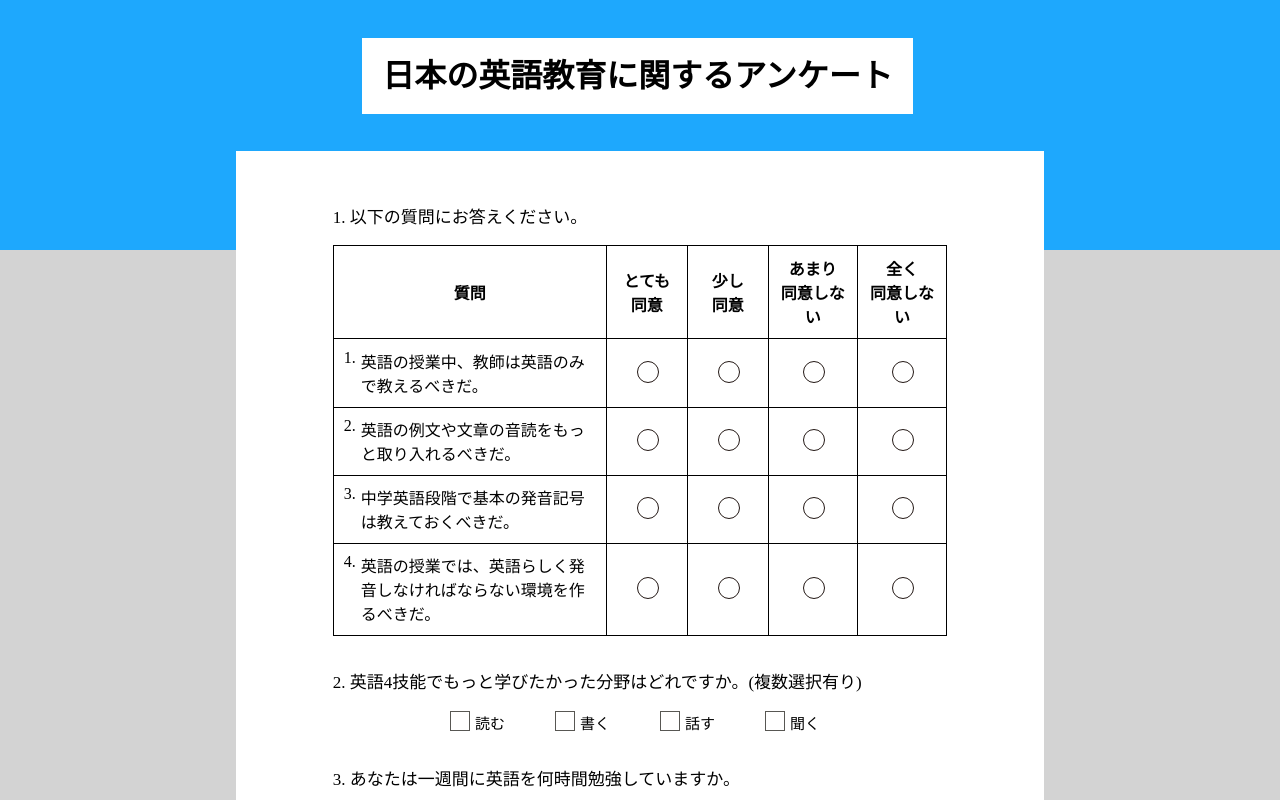
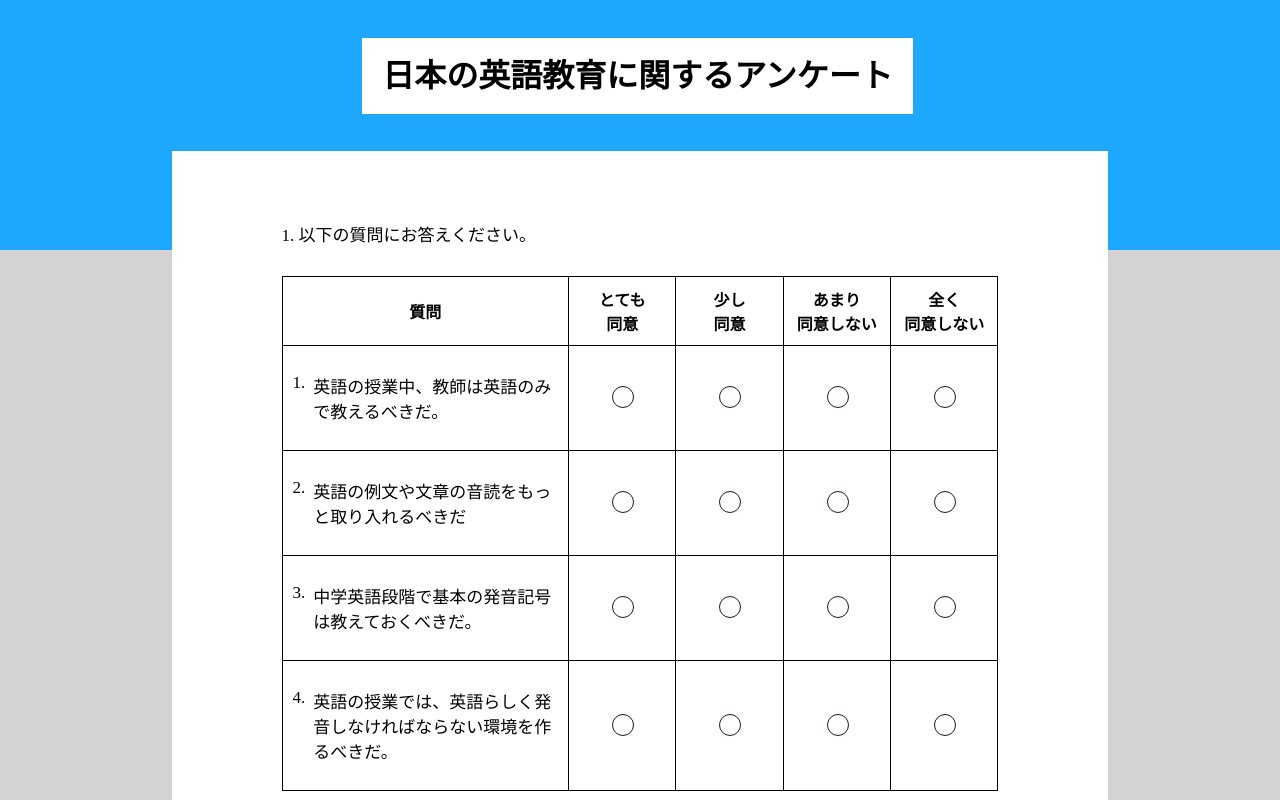
Before and after one commit to shun1121/documents-questionnaire, a React app: page / in a window 1280 px wide. Shown: the top 800 px of the page. Built offline with nearby package versions, Linux system fonts and the light colour scheme.

Commit message:
added confirmation compornent to storybook and implemented close function to modal overlay

```diff
--- a/src/App.scss
+++ b/src/App.scss
@@ -28,7 +28,7 @@ p {
 .form {
   background-color: white;
   margin: -120px auto 0;
-  width: 60%;
+  width: 70%;
   padding: 20px;
   margin-bottom: 80px;
 }
@@ -41,6 +41,8 @@ form {
 }
 .questions {
   padding-top: 15px;
+  margin-top: 35px;
+  margin-bottom: 30px;
 }
 // overlayで囲んだ内容の表示位置などを決める
 #overlay {
@@ -55,10 +57,22 @@ form {
   overflow-y: scroll;
   overflow: auto;
 }
-.questionTtl {
-  padding-left: 10px;
-  text-align: left;
+#overlay2 {
+  position:fixed;
+  top: 0;
+  left: 0;
+  width: 100%;
+  height: 100%;
+  background-color: rgba(0,0,0,0.5);
+
+  display: flex;
+  overflow-y: scroll;
+  overflow: auto;
 }
+// .questionTtl {
+//   padding-left: 10px;
+//   text-align: left;
+// }
 // .content {
 //   justify-content: center;
 //   width: 80%;
--- a/src/App.tsx
+++ b/src/App.tsx
@@ -41,7 +41,7 @@ const App: VFC = () => {
   const val3 = answer3.value
   const val4 = answer4.value
 
-  const handleSubmit = (e: any) => {
+  const handleSubmit = (e: React.FormEvent<HTMLFormElement>) => {
     if (val1 === "" || val2 === "" || val3 === "" || val4 === ""
     || checkbox.length === 0 || select === "" || text === "") {
       dispatch(flgOpen(!flg))
@@ -49,6 +49,38 @@ const App: VFC = () => {
       dispatch(confirmOpen(!confirm))
     }
     e.preventDefault()
+  }
+
+  // setTimeout(() => {
+  //   const modal = document.getElementById('overlay')
+  //   modal.addEventListener('click', (e: any) => {
+  //     if (confirm && e.target === modal) {
+  //       dispatch(confirmOpen(!confirm))
+  //     } else if (flg && e.target === modal) {
+  //       dispatch(flgOpen(!flg))
+  //     }
+  //   })
+  // },0)
+  if (confirm) {
+    setTimeout(() => {
+      const modal = document.getElementById('overlay')
+      modal.addEventListener('click', (e: any) => {
+        console.log(e.target)
+        if (e.target === modal) {
+          dispatch(confirmOpen(!confirm))
+        }
+      })
+    },0)
+  }
+  if (flg) {
+    setTimeout(() => {
+      const modal2 = document.getElementById('overlay2')
+      modal2.addEventListener('click', (e: any) => {
+        if (e.target === modal2) {
+          dispatch(flgOpen(!flg))
+        }
+      })
+    },0)
   }
 
   return (
@@ -68,8 +100,9 @@ const App: VFC = () => {
           <SelectBox time="時間" />
           <Questions questionNum="4" />
           <InputText />
-          <div className="buttonWrapper">
+          <div className="buttonWrapper" id="buttonWrapper">
             <StoryButton
+              id="button"
               handleClick={() => {}}
               label="回答状況を確認"
               primary
@@ -89,7 +122,7 @@ const App: VFC = () => {
         <></>
       )}
       {flg ? (
-        <div id="overlay">
+        <div id="overlay2">
           <Error />
         </div>
       ) : (
--- a/src/components/StorySelectbox.tsx
+++ b/src/components/StorySelectbox.tsx
@@ -10,12 +10,10 @@ interface SelectboxProps {
 }
 
 export const StorySelectbox = ({
-  value='default',
   time,
   options=timeOptions,
   handleChange
 }: SelectboxProps) => {
-  console.log(value)
 
   return (
     <div className="wrapper">
--- a/src/components/storyButton.tsx
+++ b/src/components/storyButton.tsx
@@ -2,6 +2,7 @@ import React from 'react';
 import './storyButton.css'
 
 interface ButtonProps {
+  id?: string;
   primary?: boolean;
   backgroundColor?: string;
   color?: string;
@@ -11,6 +12,7 @@ interface ButtonProps {
 }
 
 export const StoryButton = ({
+  id,
   primary = false,
   backgroundColor,
   color,
@@ -35,6 +37,7 @@ export const StoryButton = ({
   }
   return (
     <button
+      id={id}
       onClick={handleClick}
       className={['storybook-button', mode].join(' ')}
       style={style}
--- a/src/components/storyTable.css
+++ b/src/components/storyTable.css
@@ -5,7 +5,12 @@ table {
 }
 .questionTtl {
   text-align: left;
+}
+.Question {
   display: flex;
+}
+.QuestionNum {
+  margin-right: 8px;
 }
 .th1, .th2, .th3, .th4, .th5,
 .td1, .td2, .td3, .td4, .td5 {
@@ -13,11 +18,8 @@ table {
   padding: 10px;
   box-sizing: border-box;
 }
-.td1 {
-  border-top: none;
-  border-right: none;
-  margin: -0.5px;
-  box-sizing: border-box;
+.th2, .th3, .th4, .th5 {
+  width: 15%;
 }
 span {
   margin-right: 5px;
--- a/src/components/storyTable.tsx
+++ b/src/components/storyTable.tsx
@@ -22,7 +22,12 @@ export const StoryTable = ({
         </thead>
         <tbody>
           <tr className="1">
-            <td className="questionTtl td1"><span>1. </span>英語の授業中、教師は英語のみで教えるべきだ。</td>
+            <td className="questionTtl td1">
+              <div className="Question">
+                <p className="QuestionNum">1. </p>
+                <p>英語の授業中、教師は英語のみで教えるべきだ。</p>
+              </div>
+            </td>
             <td className="td2">
               <input
                 type="radio"
@@ -65,7 +70,12 @@ export const StoryTable = ({
             </td>
           </tr>
           <tr className="2">
-            <td className="questionTtl td1"><span>2. </span>英語の例文や文章の音読をもっと取り入れるべきだ。</td>
+            <td className="questionTtl td1">
+              <div className="Question">
+                <p className="QuestionNum">2. </p>
+                <p>英語の例文や文章の音読をもっと取り入れるべきだ</p>
+              </div>
+            </td>
             <td className="td2">
               <input
                 type="radio"
@@ -108,7 +118,12 @@ export const StoryTable = ({
             </td>
           </tr>
           <tr className="3">
-            <td className="questionTtl td1"><span>3. </span>中学英語段階で基本の発音記号は教えておくべきだ。</td>
+            <td className="questionTtl td1">
+              <div className="Question">
+                <p className="QuestionNum">3. </p>
+                <p>中学英語段階で基本の発音記号は教えておくべきだ。</p>
+              </div>
+            </td>
             <td className="td2">
               <input
                 type="radio"
@@ -151,7 +166,12 @@ export const StoryTable = ({
             </td>
           </tr>
           <tr className="4">
-            <td className="questionTtl td1"><span>4. </span>英語の授業では、英語らしく発音しなければならない環境を作るべきだ。</td>
+            <td className="questionTtl td1">
+              <div className="Question">
+                <p className="QuestionNum">4. </p>
+                <p>英語の授業では、英語らしく発音しなければならない環境を作るべきだ。</p>
+              </div>
+            </td>
             <td className="td2">
               <input
                 type="radio"
```
Also changed, not shown: 2 other files (tests, documents, lock files or other folders).
